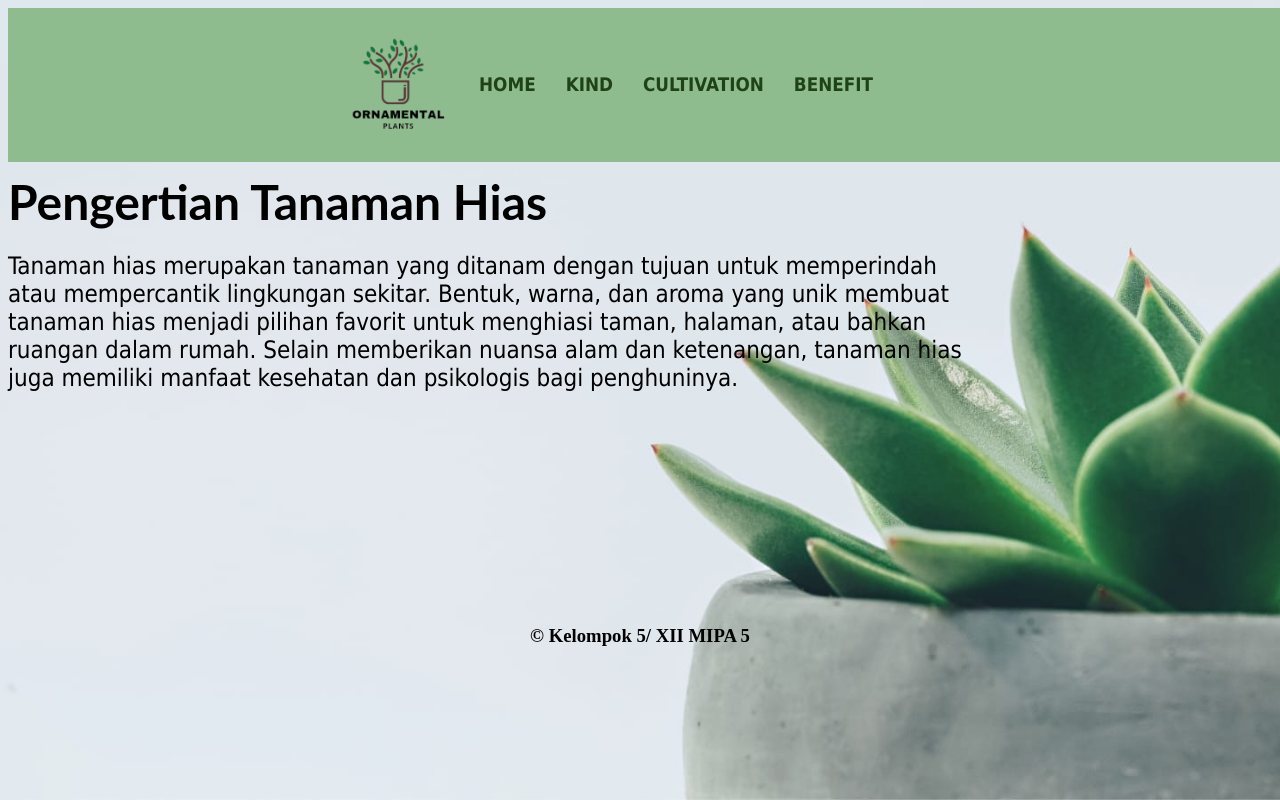
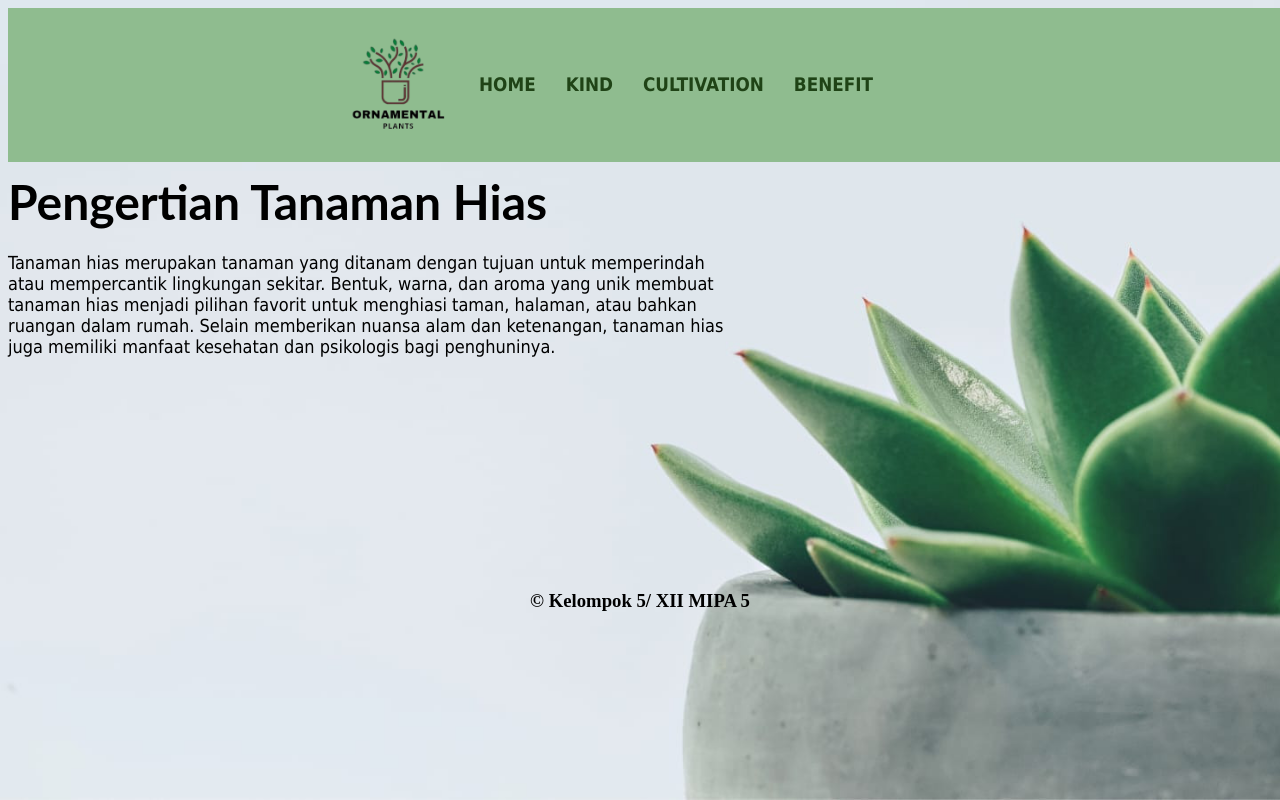
Before and after one commit to Alifiay/Website-Kelompok, a plain HTML site: page index.html in a window 1280 px wide. Drawn offline with Linux system fonts and the light colour scheme.

Commit message:
Update index.html

```diff
--- a/index.html
+++ b/index.html
@@ -29,7 +29,7 @@
 		</font>
 	</h1>
 	<p align="justify">
-		<font face="Tahoma" color="black" size="5">
+		<font face="Tahoma" color="black" size="4">
 			Tanaman hias merupakan tanaman yang ditanam dengan tujuan untuk memperindah <br> atau mempercantik lingkungan sekitar.
 			Bentuk, warna, dan aroma yang unik membuat <br> tanaman hias menjadi pilihan favorit untuk menghiasi taman, halaman, atau bahkan<br/> ruangan dalam rumah.
 			Selain memberikan nuansa alam dan ketenangan, tanaman hias<br/> juga memiliki manfaat kesehatan dan psikologis bagi penghuninya.
```
